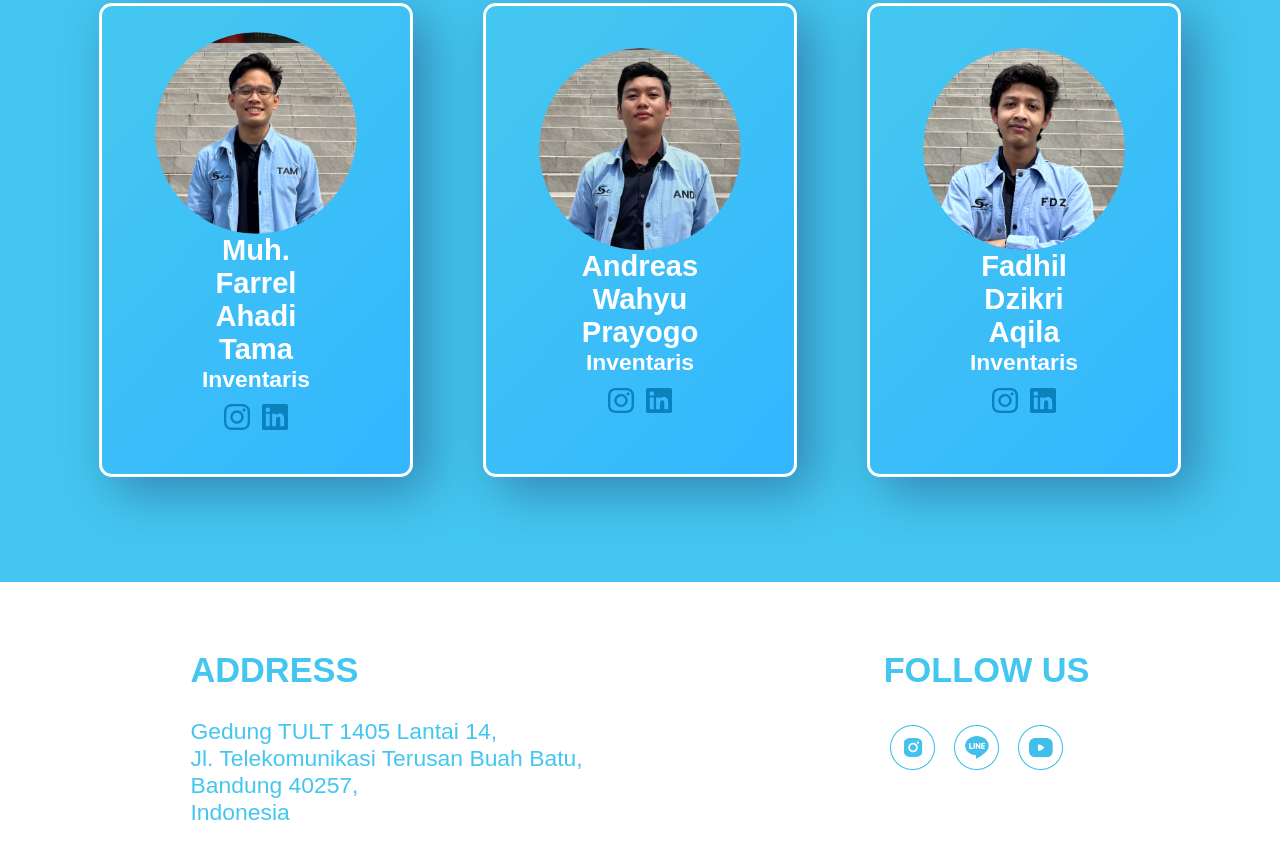
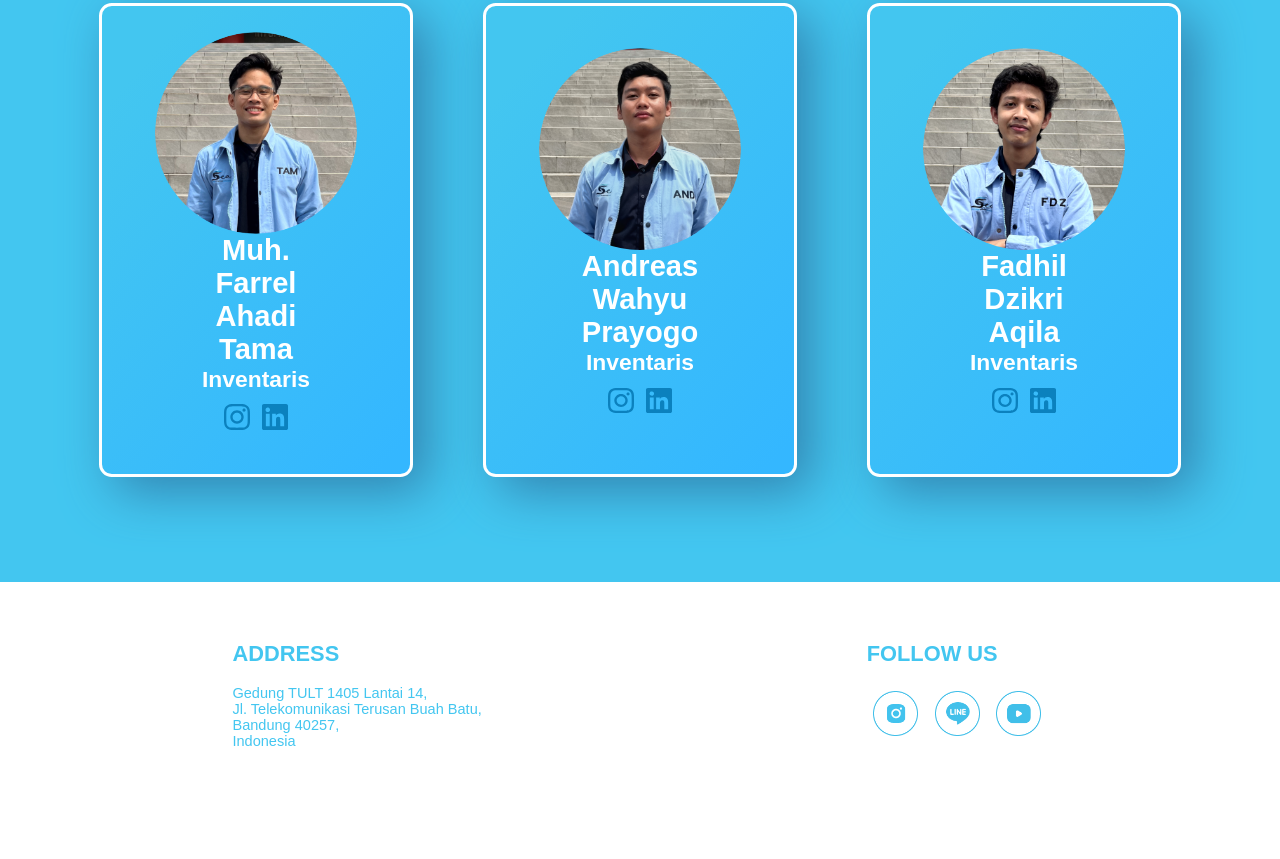
Before and after one commit to sealabtelu/sea-web-gen8, a plain HTML site: page index.html in a window 1280 px wide. Shown: the part 6097-6956 px from the top of the page. After the commit the page ends 6900 px from the top, so only its background shows below. Drawn offline with Linux system fonts and the light colour scheme; a small style sheet from the web is missing.

Commit message:
Update styles.css
footer text resized

```diff
--- a/styles.css
+++ b/styles.css
@@ -351,7 +351,7 @@ nav div {
     background-color: #ffffff;
     color: #43C6F0;
     padding: 40px;
-    font-size: calc(1.1vw + 1.1vh);
+    font-size: calc(0.7vw + 0.7vh);
 }
 
 .social-media, .address {
```
